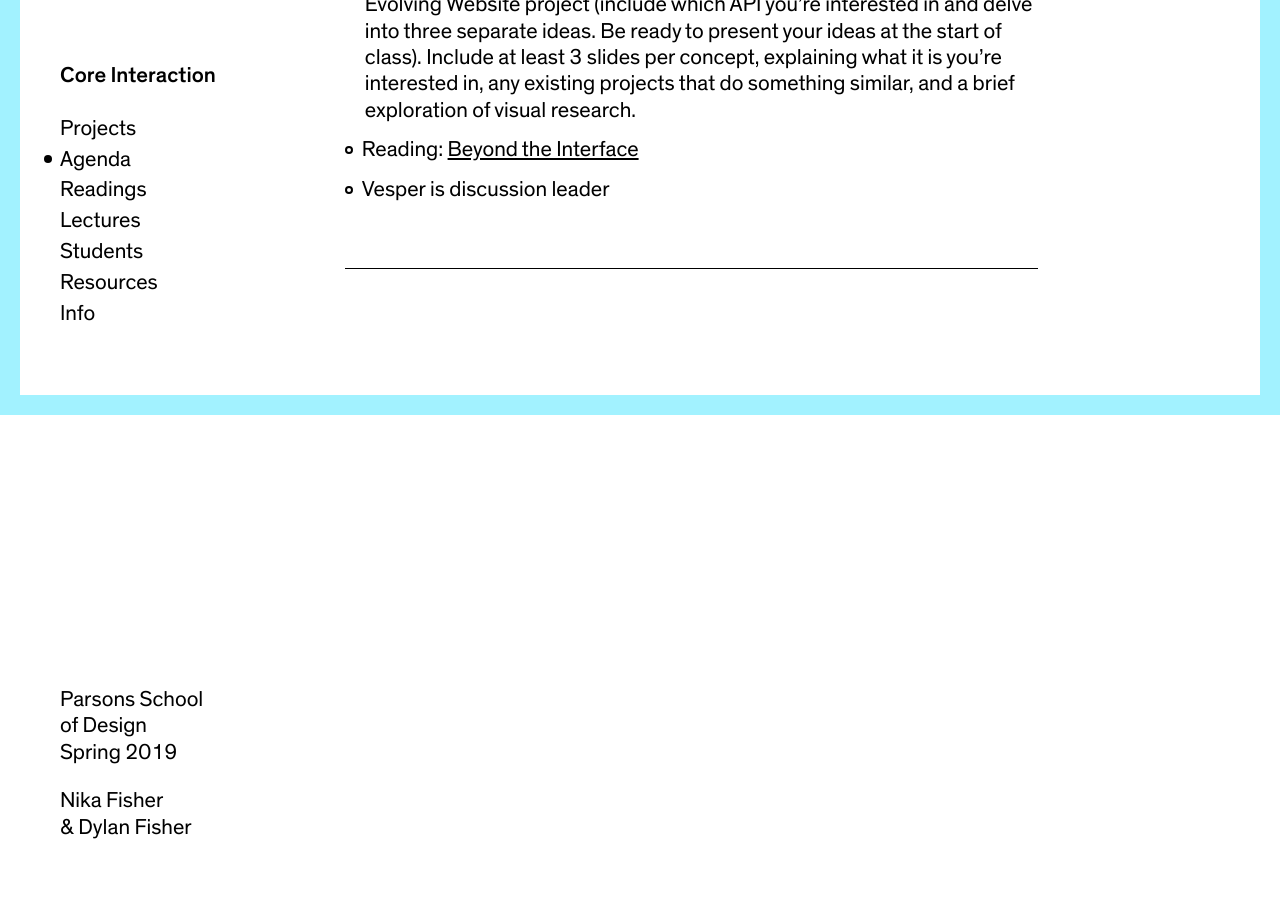
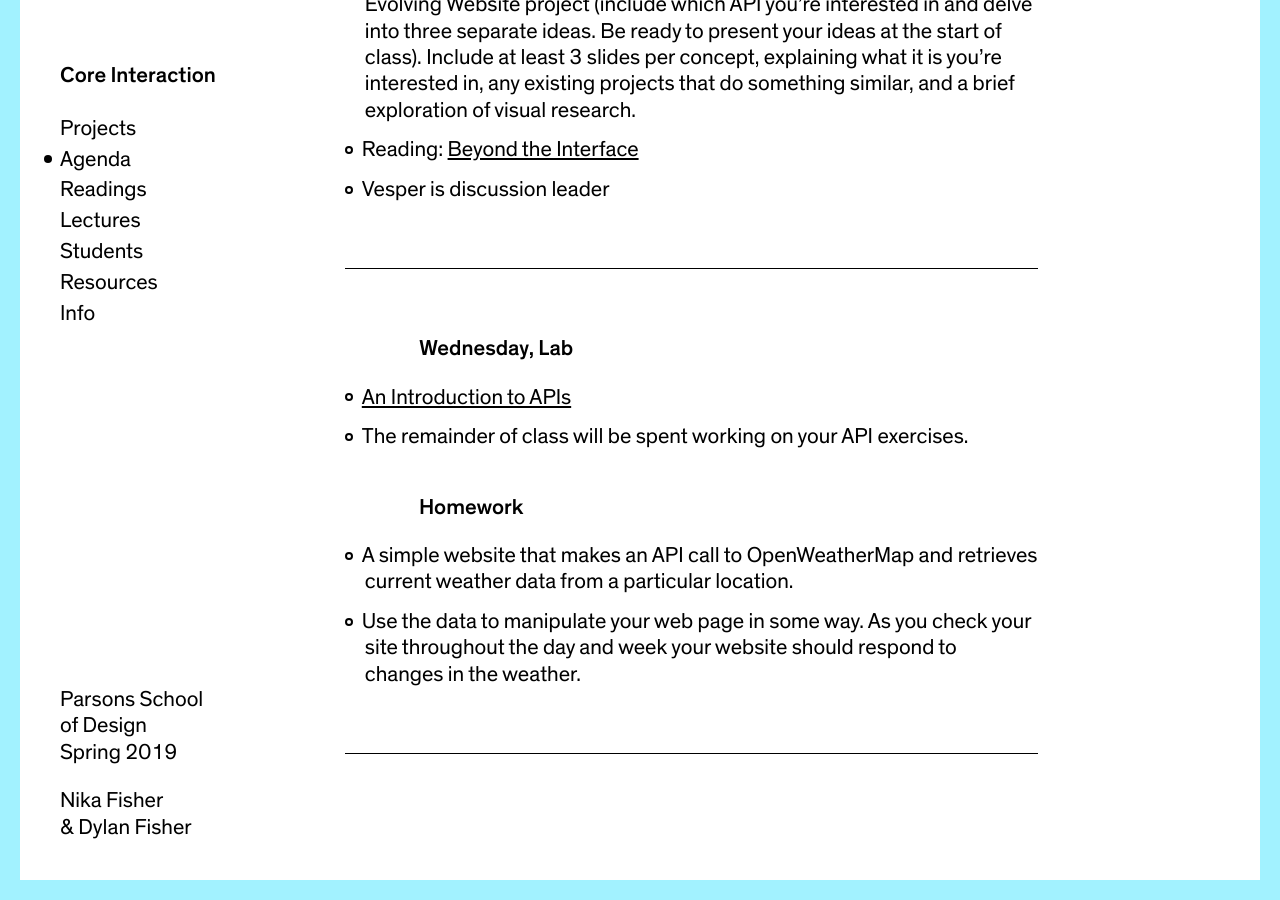
Before and after one commit to dylanfisher/ci19, a Jekyll site: the page built from _agendas/week-11.md, in a window 1280 px wide and 900 px high, scrolled down 523 px. Built offline with Jekyll 4.4.1, drawn with Linux system fonts in a browser that asks for light colours.

Commit message:
Week 11 lab agenda

```diff
--- a/_agendas/week-11.md
+++ b/_agendas/week-11.md
@@ -16,3 +16,16 @@ date_range:       4/9 – 4/12
 - Vesper is discussion leader
 
 ---
+
+### Wednesday, Lab
+
+- [An Introduction to APIs](https://paper.dropbox.com/doc/An-Introduction-to-APIs--Aa~FKPkdloUBu2_ygOkFSpxLAg-nCsEX5hGMoxGIofSQgyoD)
+- The remainder of class will be spent working on your API exercises.
+
+### Homework
+
+- A simple website that makes an API call to OpenWeatherMap and retrieves current weather data from a particular location.
+- Use the data to manipulate your web page in some way. As you check your site throughout the day and week your website
+  should respond to changes in the weather.
+
+---
```
Also changed, not shown: other parts of _agendas/week-11.md (+1 -1 lines).
